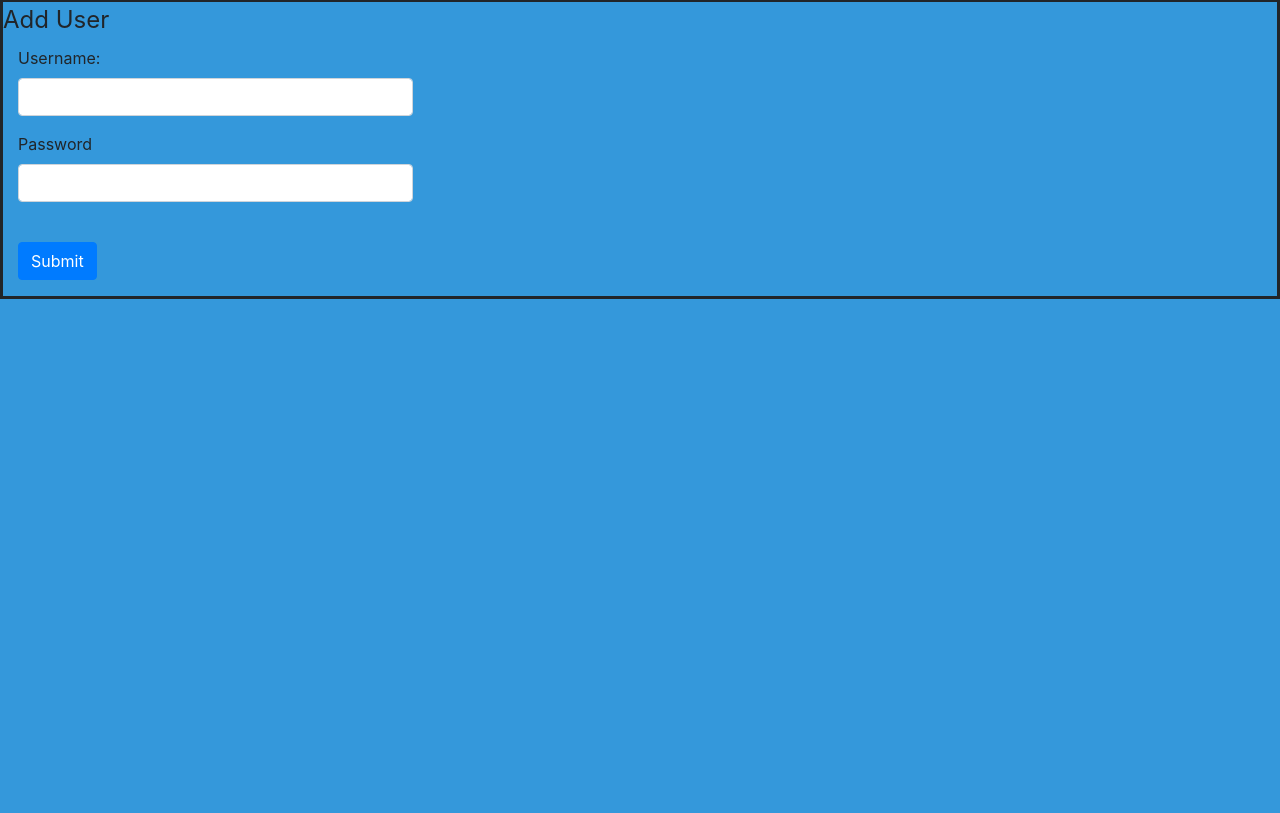
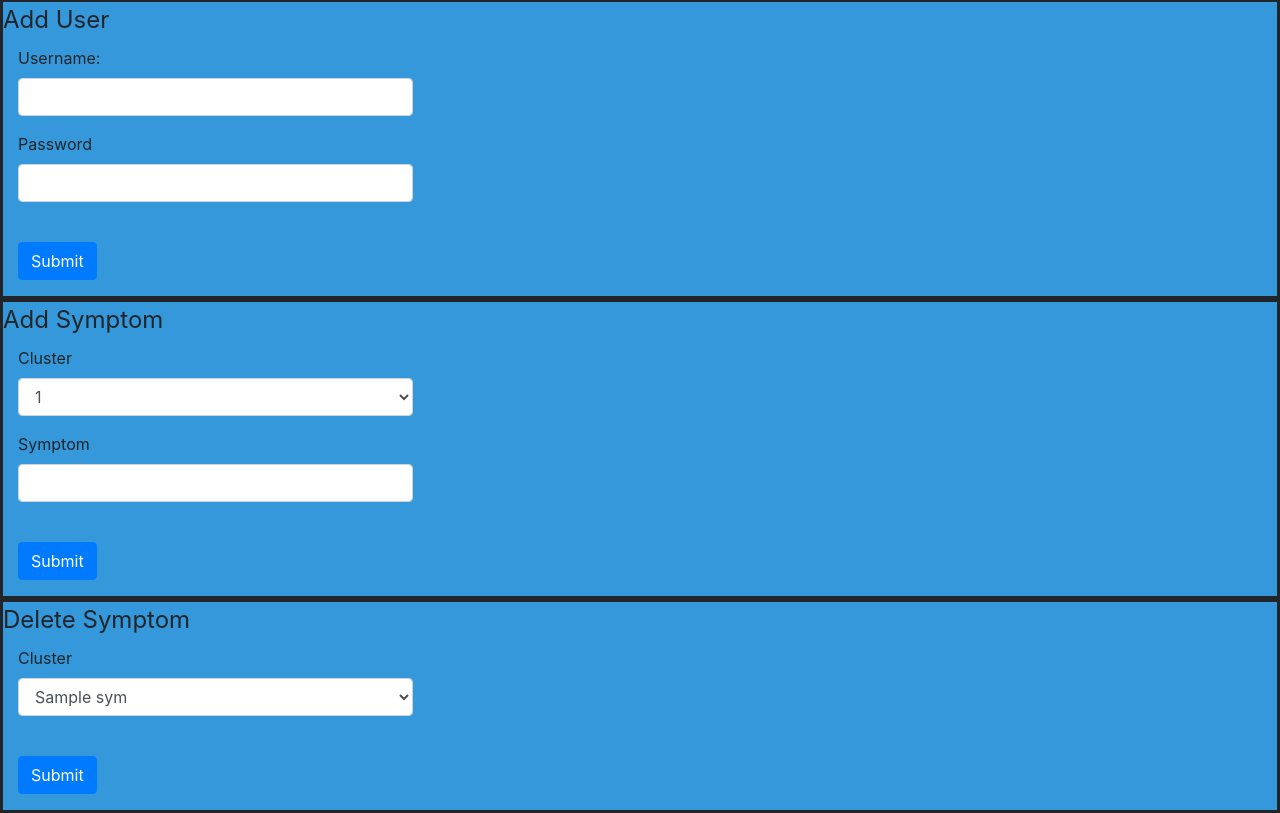
Before and after one commit to Jcollier722/CHM, a Flask app: template templates/adminHome.html in a window 1280 px wide. Shown: the part 689-1502 px from the top of the page. Before the commit the page ends 988 px from the top, so only its background shows below. Run offline with Flask 2, Linux system fonts and the light colour scheme; the template is opened without the code that fills it: most values are stand-ins (such as "Sample title", 1, 10 or a date in 2020); some libraries are stand-ins or nearby versions.

Commit message:
added admin functions

```diff
--- a/main.py
+++ b/main.py
@@ -89,8 +89,14 @@ def test():
 def admin_home():
     #only allow users to see if this page if they have had a successful login attempt
     if(len(session)!=0 and session['loggedin']==True):
+
         #get locations for drop-down menu
         location_list=ad.get_location_list(db.get_connection())
+
+        #get cluster for drop down menu
+        cluster_list = ad.get_cluster_list(db.get_connection())
+
+        sym_list= ad.get_sym_list(db.get_connection())
 
         #check if any forms submitted
         if request.method == 'POST':
@@ -111,13 +117,27 @@ def admin_home():
                 #refresh on self so form is cleared after successful entry
                 return redirect(url_for('admin_home'))
 
+            elif request.form["myforms"]=="add sym":
+                print(ad.add_sym(db.get_connection(),request.form['sym'],request.form['cluster']))
+                #refresh on self so form is cleared after successful entry
+                return redirect(url_for('admin_home'))
+
+            elif request.form["myforms"]=="rem sym":
+                print(ad.rem_sym(db.get_connection(),request.form['sym']))
+                #refresh on self so form is cleared after successful entry
+                return redirect(url_for('admin_home'))
+
             #log user out
             elif request.form["myforms"]=="logout":
                 #clear session cookie
                 session["loggedin"]=False
                 return redirect(url_for('index'))
 
-        return render_template('adminHome.html',location_list=location_list,user=session['username'])
+        return render_template('adminHome.html',
+                               location_list=location_list,
+                               cluster_list=cluster_list,
+                               sym_list=sym_list,
+                               user=session['username'])
 
     else:
         return 'Sorry, you must login to view this page'
--- a/templates/adminHome.html
+++ b/templates/adminHome.html
@@ -141,8 +141,80 @@ style = "border-style: solid; width:100%;
 </fieldset>
 </form>
 
+<form class="form-horizontal" action="/adminHome" method="POST" style = "border-style: solid; width:100%;
+	position: relative;
+    top: 53%;
+    left: 0%;">
+	<input type="hidden" name="myforms" value="add sym">
+<fieldset>
+
+<!-- Form Name -->
+<legend>Add Symptom</legend>
+
+<!-- Select Basic -->
+<div class="form-group">
+  <label class="col-md-4 control-label" for="selectbasic">Cluster</label>
+  <div class="col-md-4">
+    <select id="selectbasic" name="cluster" class="form-control">
+      {% for c in cluster_list %}
+		<OPTION value="{{c.cluster_id}}">{{c.cluster_id}}</option>
+	  {% endfor %}
+    </select>
+  </div>
+</div>
+
+<!-- Text input-->
+<div class="form-group">
+  <label class="col-md-4 control-label" for="textinput">Symptom </label>
+  <div class="col-md-4">
+  <input id="textinput" name="sym" type="text" placeholder="" class="form-control input-md">
+
+  </div>
+</div>
+
+<!-- Button -->
+<div class="form-group">
+  <label class="col-md-4 control-label" for="singlebutton"></label>
+  <div class="col-md-4">
+    <button id="singlebutton" name="singlebutton" class="btn btn-primary">Submit</button>
+  </div>
+</div>
+
+</fieldset>
+</form>
 
 
+<form class="form-horizontal" action="/adminHome" method="POST" style = "border-style: solid; width:100%;
+	position: relative;
+    top: 53%;
+    left: 0%;">
+	<input type="hidden" name="myforms" value="rem sym">
+<fieldset>
+<!-- Form Name -->
+<legend>Delete Symptom</legend>
+
+<!-- Select Basic -->
+<div class="form-group">
+  <label class="col-md-4 control-label" for="selectbasic">Cluster</label>
+  <div class="col-md-4">
+    <select id="selectbasic" name="sym" class="form-control">
+      {% for c in sym_list %}
+		<OPTION value="{{c.name}}">{{c.name}}</option>
+	  {% endfor %}
+    </select>
+  </div>
+</div>
+
+<!-- Button -->
+<div class="form-group">
+  <label class="col-md-4 control-label" for="singlebutton"></label>
+  <div class="col-md-4">
+    <button id="singlebutton" name="singlebutton" class="btn btn-primary">Submit</button>
+  </div>
+</div>
+
+</fieldset>
+</form>
 
 
  {% endblock %}
```
Also changed, not shown: admin.py (+36 -0 lines).
